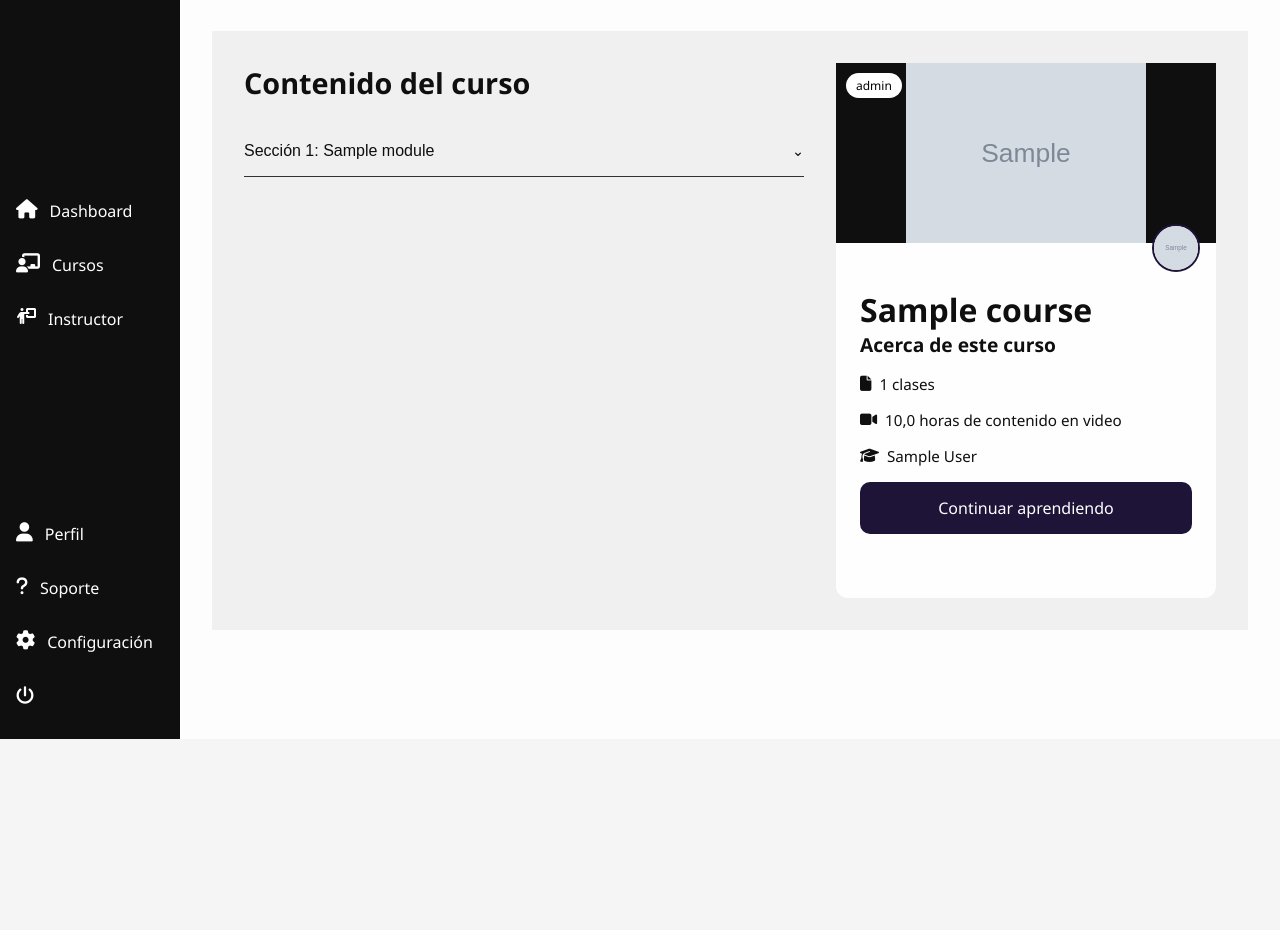
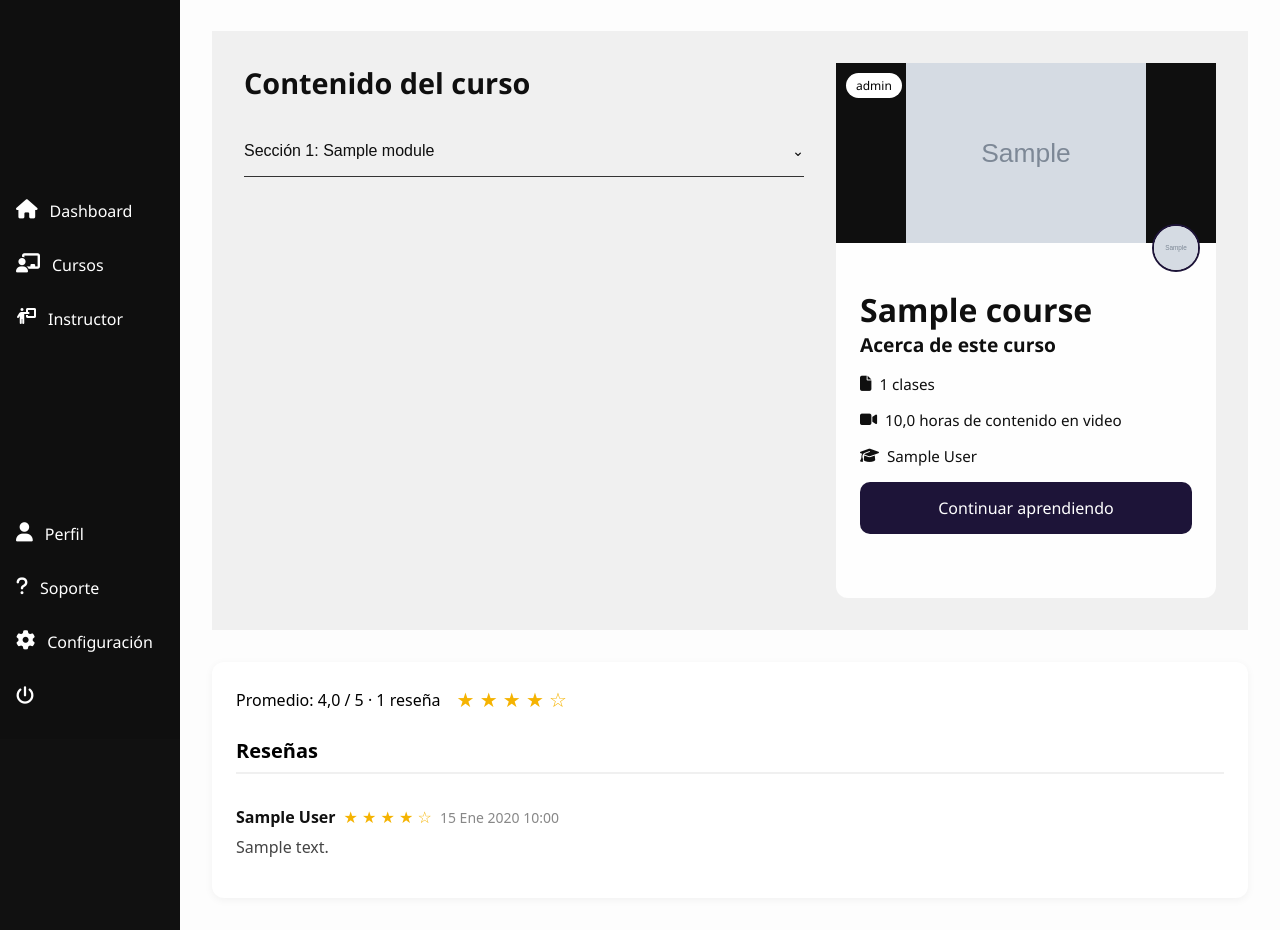
Before and after one commit to Yero-des/devilearn, a Django app: a page that uses apps/courses/templates/courses/course_detail.html in a window 1280 px wide. Shown: the part 61-991 px from the top of the page. Before the commit the page ends 800 px from the top, so only its background shows below. Run offline with Django 5.2, Linux system fonts and the light colour scheme; a user stored in the database is signed in; tables that the repository leaves empty hold one stand-in row (values such as "Sample post"); grey boxes marked "Sample" are stand-in pictures; parts of the project's set-up code (start-up, migrations or seed data) failed here and were passed over; some libraries are stand-ins or nearby versions.

Commit message:
Agregando reviews y modificando estilos Changes to be committed: 	modified:   apps/courses/templates/courses/course_detail.html 	modified:   apps/courses/templates/courses/course_lessons.html 	modified:   apps/courses/views/student.py 	modified:   static/css/lessons.css

```diff
--- a/apps/courses/templates/courses/course_detail.html
+++ b/apps/courses/templates/courses/course_detail.html
@@ -107,6 +107,75 @@
             </div>
           </div>
         </div>
+
+        <div class="course-reviews">
+          <div class="rating-stats">
+
+            {% if stats.total %}
+              <p>
+                Promedio: {{ stats.avg|floatformat:1 }} / 5
+                &middot; {{ stats.total }} {{ stats.total|pluralize:"reseña,reseñas"}}
+              </p>
+              <div class="stars">
+                {% with rounded=stats.avg|floatformat:0 %}
+
+                  {% for i in "12345" %}
+
+                    {% if i <= rounded %}
+                      ★
+                    {% else %}
+                      ☆
+                    {% endif %}
+
+                  {% endfor %}
+
+                {% endwith %}
+              </div>
+            {% else %}
+              <p>Este curso aún no tiene reseñas.</p>
+            {% endif %}
+
+          </div>
+
+          <h3>Reseñas</h3>
+          <ul class="reviews">
+
+            {% for review in reviews %}
+              <li class="review">
+
+                <div class="review-head">
+                  <strong>{{ review.user.get_full_name|default:review.user.username }}</strong>
+                  <span class="review-stars">
+
+                    {% for i in "12345" %}
+
+                      {% if forloop.counter <= review.rating %}
+                        ★
+                      {% else %}
+                        ☆
+                      {% endif %}
+
+                    {% endfor %}
+
+                  </span>
+                  <small>{{ review.created_at|date:"d M Y H:i" }}</small>
+                </div>
+
+                {% if review.comment %}
+                  <p>{{ review.comment|linebreaksbr }}</p>
+                {% endif %}
+
+              </li>
+            {% empty %}
+
+              <li>No hay reseñas todavía.</li>
+
+            {% endfor %}
+
+          </ul>
+
+        </div>
+
       </main>
 
     </div>
--- a/apps/courses/views/student.py
+++ b/apps/courses/views/student.py
@@ -73,10 +73,17 @@ class CourseDetailView(LoginRequiredMixin, DetailView):
         total_contents = sum(module.contents.count() for module in modules )
         is_enrolled = Enrollment.objects.filter(user=self.request.user, course=self.object).exists()
 
+        reviews = (Review.objects.filter(course=self.object).select_related(
+            'user').order_by('-created_at'))
+
+        stats = reviews.aggregate(avg=Avg('rating'), total=Count('id'))
+
         context.update({
             'modules': modules,
             'total_contents': total_contents,
-            'is_enrolled': is_enrolled
+            'is_enrolled': is_enrolled,
+            'stats': stats,
+            'reviews': reviews,
         })
 
         return context
```
Also changed, not shown: apps/courses/templates/courses/course_lessons.html (+8 -0 lines), static/css/lessons.css (+14 -0 lines).
